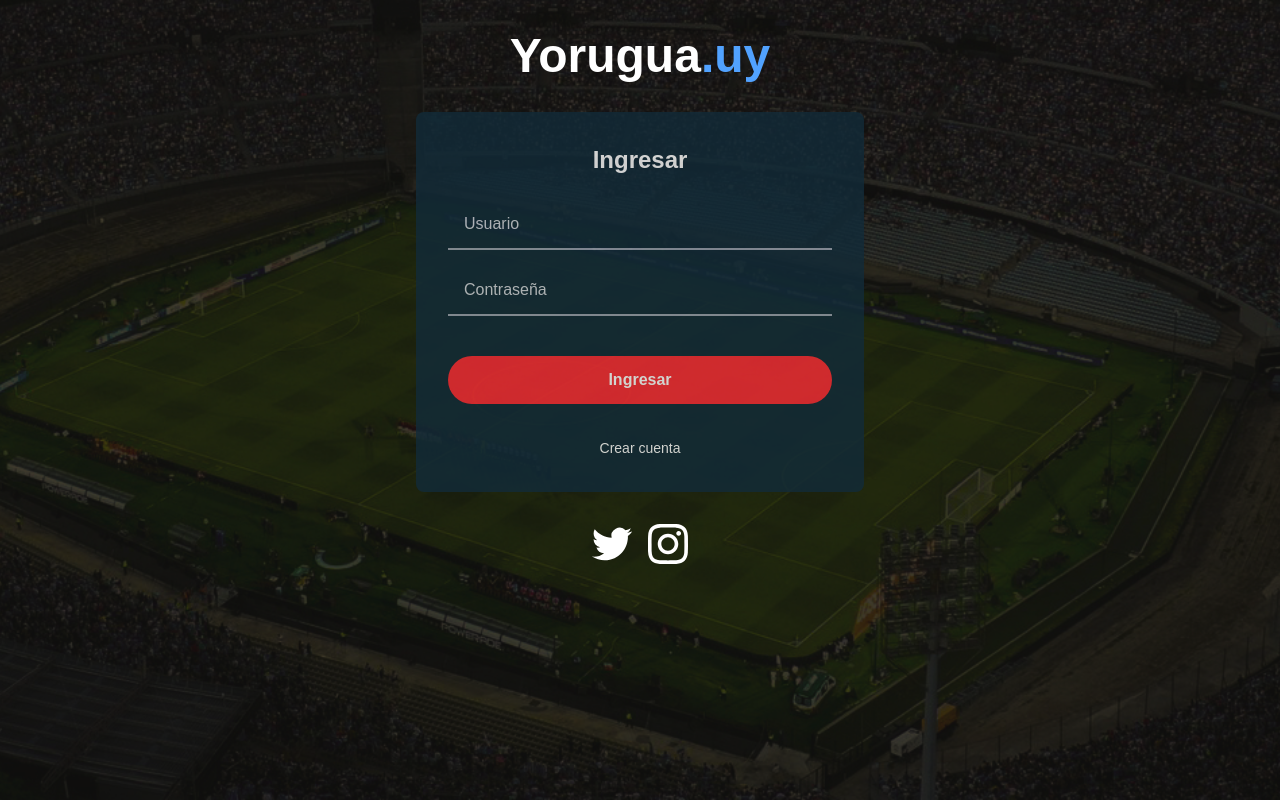
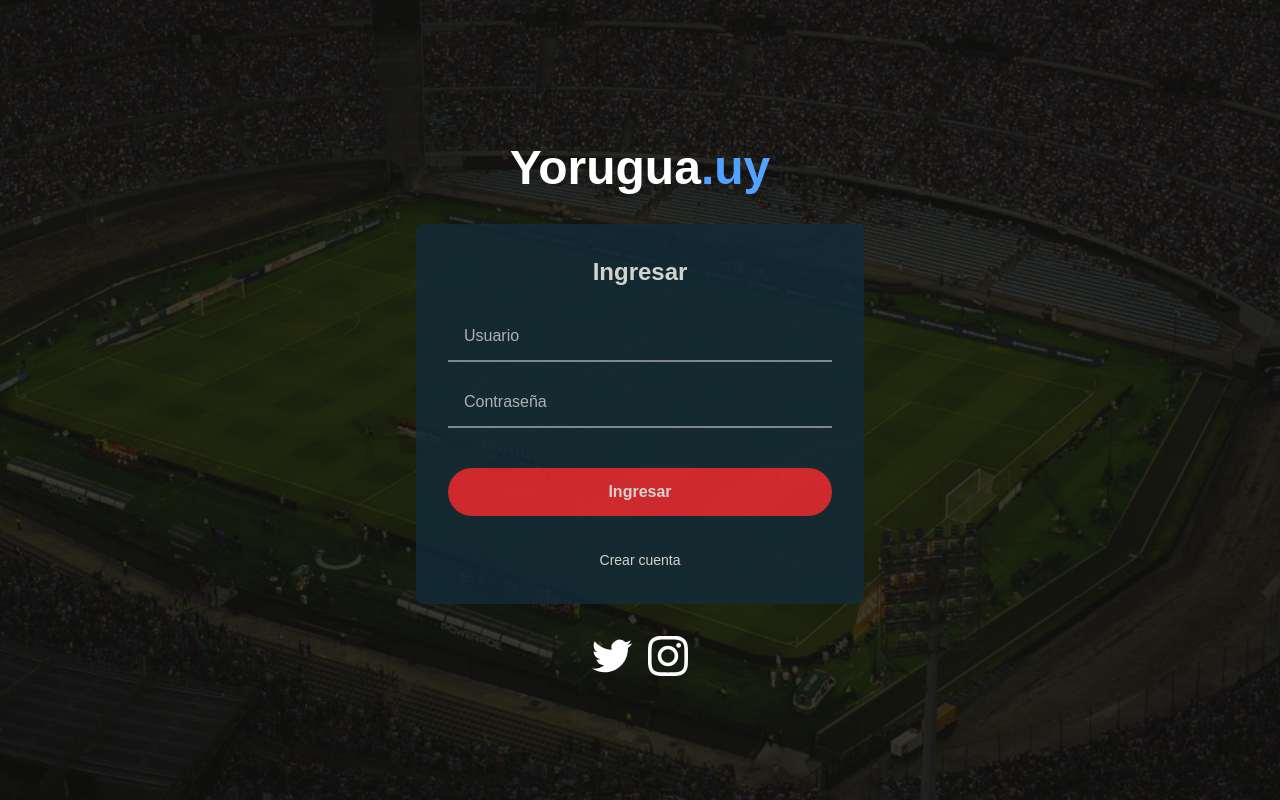
Before and after one commit to gonzalocastaldi/yorugua-frontend, a Next.js app: page / in a window 1280 px wide. Built offline with nearby package versions, Linux system fonts and the light colour scheme.

Commit message:
login top margin fix

```diff
--- a/src/app/page.tsx
+++ b/src/app/page.tsx
@@ -72,7 +72,7 @@ export default function Login() {
 
       {/* Logo centrado */}
       <div className="relative z-10 text-center py-8">
-        <h1 className="text-white text-5xl font-bold" style={{ verticalAlign: "100px" }}>
+        <h1 className="text-white text-5xl font-bold mt-28">
           Yorugua<span className="text-blue-400">.uy</span>
         </h1>
       </div>
```
